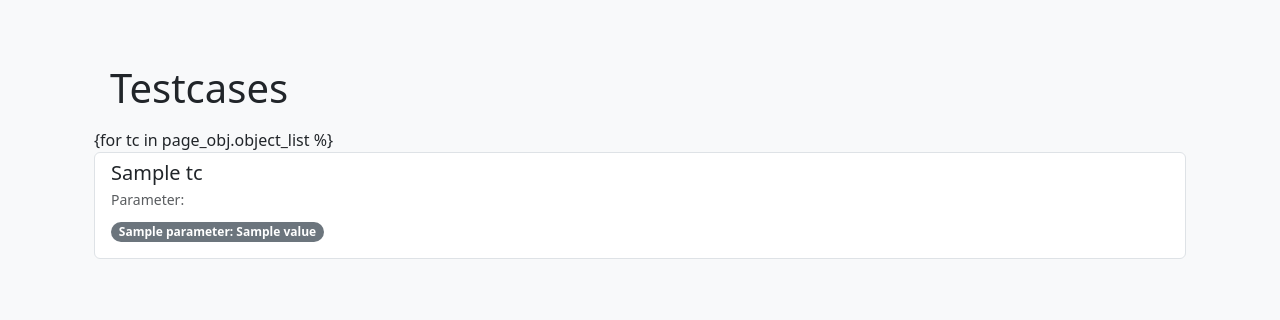
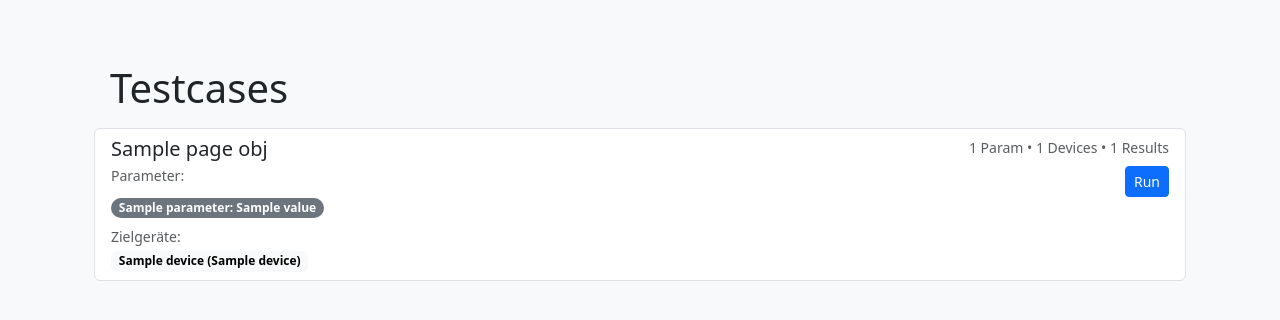
Before and after one commit to DiagNet/DiagNet, a Django app: template networktests/templates/networktests/testcases_list.html in a window 1280 px wide. Shown: the part 56-376 px from the top of the page. Run offline with Django 5.2, Linux system fonts and the light colour scheme; the template is opened without the code that fills it: most values are stand-ins (such as "Sample title", 1, 10 or a date in 2020); parts of the project's set-up code (start-up, migrations or seed data) failed here and were passed over.

Commit message:
networktests/testcases_list: added container for device-logic

```diff
--- a/networktests/templates/networktests/testcases_list.html
+++ b/networktests/templates/networktests/testcases_list.html
@@ -8,7 +8,7 @@
 
     {% if page_obj.object_list %}
         <div class="list-group">
-            {for tc in page_obj.object_list %}
+            {% for tc in page_obj.object_list %}
                 <div class="list-group-item">
                     <div class="d-flex justify-content-between align-items-start">
                         <div class="me-3">
@@ -23,10 +23,33 @@
                                     {% endfor %}
                                 </div>
                             {% endif %}
+
+                            {% if tc.devices.all %}
+                                <div class="small text-muted mb-1">Zielgeräte:</div>
+                                <div class="d-flex flex-wrap gap-1">
+                                    {% for td in tc.devices.all %}
+                                        <span class="badge text-bg-light">
+                                            {{ td.device.name }}{% if td.name %} ({{ td.name }}) {% endif %}
+                                        </span>
+                                    {% endfor %}
+                                </div>
+                            {% else %}
+                                <div class="small text-muted">Keine Zielgeräte verknüpft.</div>
+                            {% endif %}
+                        </div>
+
+                        <div class="text-end">
+                            <div class="small text-muted mb-2">
+                                {{ tc.num_params|default:0 }} Param • {{ tc.num_devices|default:0 }} Devices • {{ tc.num_results|default:0 }} Results
+                            </div>
+                            <!-- Platzhalter, später als POST -->
+                            <a class="btn btn-sm btn-primary" href="{% url 'tests-list' %}?run={{ tc.id }}">Run</a>
                         </div>
                     </div>
                 </div>
+            {% endfor %}
         </div>
+    {% endif %}
 </div>
-    {% endif %}
+
 {% endblock %}
```
